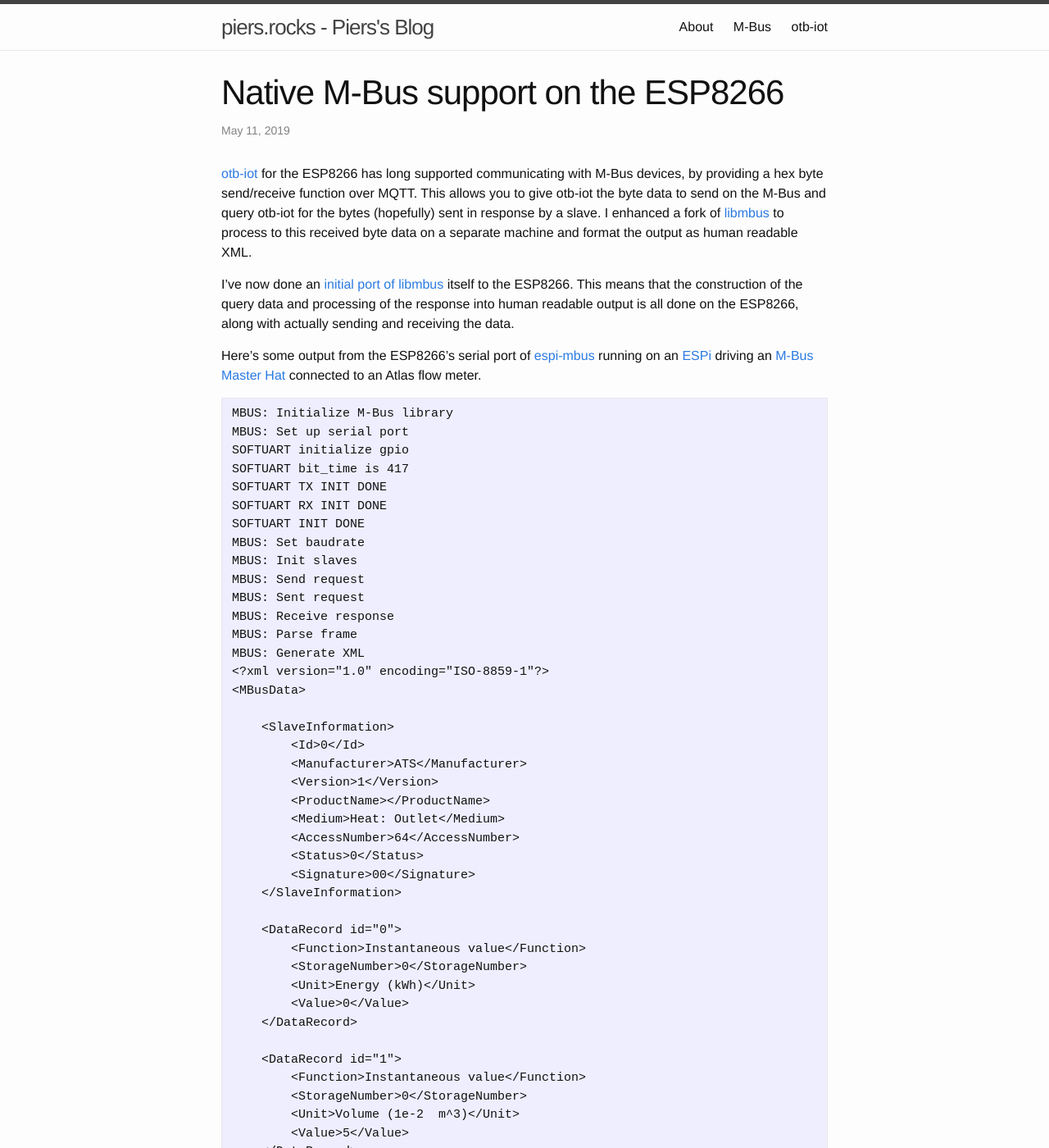
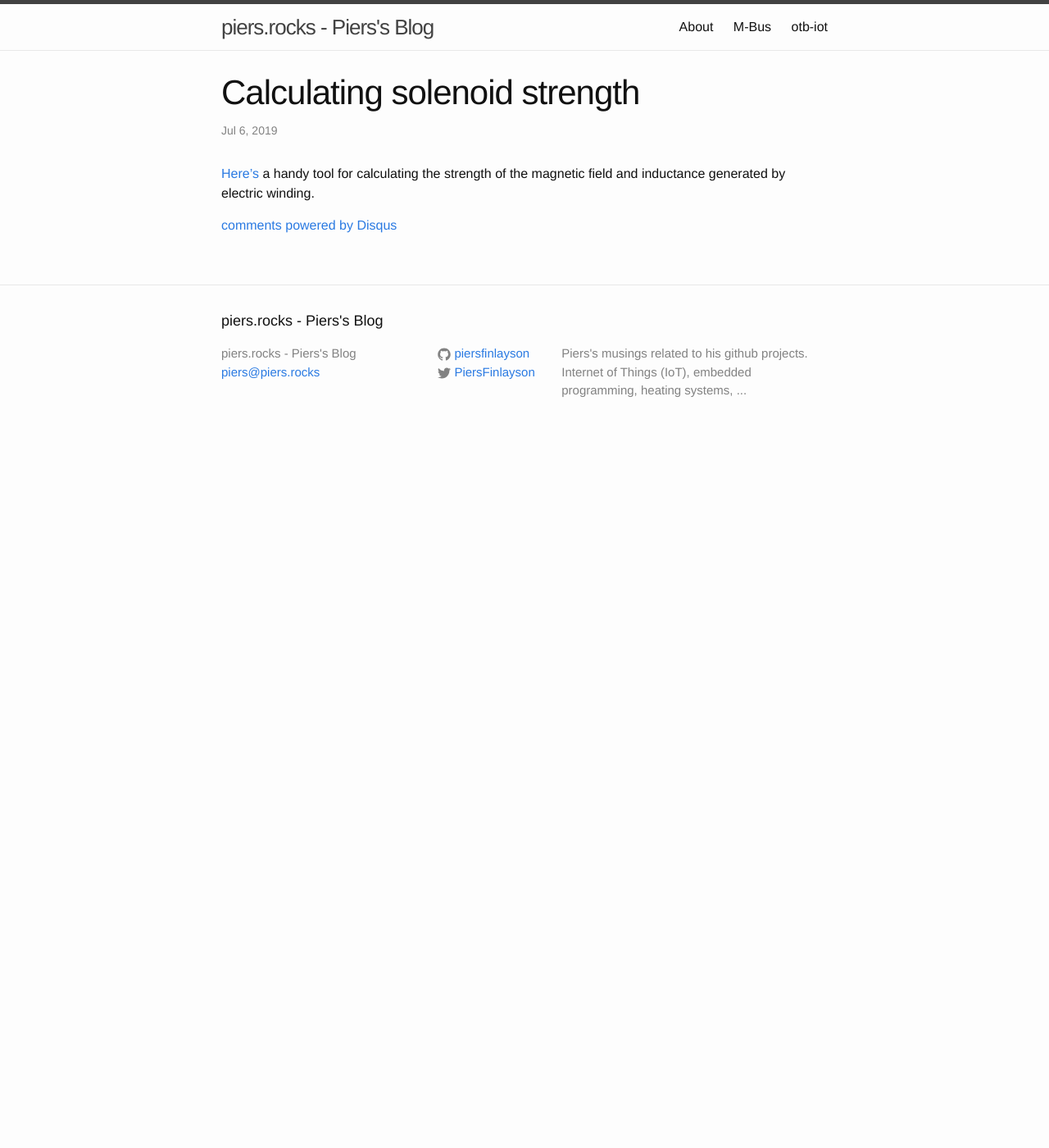
Before and after one commit to piersfinlayson/piersfinlayson.github.io, a Jekyll site: the page built from _posts/2019-07-06-calculating-solenoid-strength.markdown, in a window 1280 px wide and 1400 px high. Shown: the whole window at 82% size. Built offline with Jekyll 4.4.1, drawn with Linux system fonts in a browser that asks for light colours; comment, search, counter and statistics services are not loaded; some of the changed text lies outside the part shown.

Commit message:
add solenoid calc

````diff
--- a/_posts/2019-07-06-calculating-solenoid-strength.markdown
+++ b/_posts/2019-07-06-calculating-solenoid-strength.markdown
@@ -1,117 +1,8 @@
 ---
 layout: post
-title:  "Native M-Bus support on the ESP8266"
-date:   2019-05-11 12:57 +0100
-tags:   esp8266 mbus m-bus libmbus
+title:  "Calculating solenoid strength"
+date:   2019-07-06 10:57 +0100
+tags:   gfa solenoid inductance
 ---
 
-[otb-iot](https://otb-iot.readthedocs.io/en/latest/mbus.html) for the ESP8266 has long supported communicating with M-Bus devices, by providing a hex byte send/receive function over MQTT.  This allows you to give otb-iot the byte data to send on the M-Bus and query otb-iot for the bytes (hopefully) sent in response by a slave.  I enhanced a fork of [libmbus](https://github.com/piersfinlayson/libmbus) to process to this received byte data on a separate machine and format the output as human readable XML.
-
-I've now done an [initial port of libmbus](https://github.com/packom/espi-mbus) itself to the ESP8266.  This means that the construction of the query data and processing of the response into human readable output is all done on the ESP8266, along with actually sending and receiving the data.
-
-Here's some output from the ESP8266's serial port of [espi-mbus](https://github.com/packom/espi-mbus) running on an [ESPi](https://piers.rocks/2019/05/07/introducing-the-ESPi.html) driving an [M-Bus Master Hat](https://www.packom.net/m-bus-master-hat/) connected to an Atlas flow meter.
-
-```
-MBUS: Initialize M-Bus library
-MBUS: Set up serial port
-SOFTUART initialize gpio
-SOFTUART bit_time is 417
-SOFTUART TX INIT DONE
-SOFTUART RX INIT DONE
-SOFTUART INIT DONE
-MBUS: Set baudrate
-MBUS: Init slaves
-MBUS: Send request
-MBUS: Sent request
-MBUS: Receive response
-MBUS: Parse frame
-MBUS: Generate XML
-<?xml version="1.0" encoding="ISO-8859-1"?>
-<MBusData>
-
-    <SlaveInformation>
-        <Id>0</Id>
-        <Manufacturer>ATS</Manufacturer>
-        <Version>1</Version>
-        <ProductName></ProductName>
-        <Medium>Heat: Outlet</Medium>
-        <AccessNumber>64</AccessNumber>
-        <Status>0</Status>
-        <Signature>00</Signature>
-    </SlaveInformation>
-
-    <DataRecord id="0">
-        <Function>Instantaneous value</Function>
-        <StorageNumber>0</StorageNumber>
-        <Unit>Energy (kWh)</Unit>
-        <Value>0</Value>
-    </DataRecord>
-
-    <DataRecord id="1">
-        <Function>Instantaneous value</Function>
-        <StorageNumber>0</StorageNumber>
-        <Unit>Volume (1e-2  m^3)</Unit>
-        <Value>5</Value>
-    </DataRecord>
-
-    <DataRecord id="2">
-        <Function>Instantaneous value</Function>
-        <StorageNumber>0</StorageNumber>
-        <Unit>On time (hours)</Unit>
-        <Value>32312</Value>
-    </DataRecord>
-
-    <DataRecord id="3">
-        <Function>Instantaneous value</Function>
-        <StorageNumber>0</StorageNumber>
-        <Unit>Power (kW)</Unit>
-        <Value>1</Value>
-    </DataRecord>
-
-    <DataRecord id="4">
-        <Function>Instantaneous value</Function>
-        <StorageNumber>0</StorageNumber>
-        <Unit>Volume flow (m m^3/h)</Unit>
-        <Value>0</Value>
-    </DataRecord>
-
-    <DataRecord id="5">
-        <Function>Instantaneous value</Function>
-        <StorageNumber>0</StorageNumber>
-        <Unit>Flow temperature (1e-2 deg C)</Unit>
-        <Value>1</Value>
-    </DataRecord>
-
-    <DataRecord id="6">
-        <Function>Instantaneous value</Function>
-        <StorageNumber>0</StorageNumber>
-        <Unit>Return temperature (1e-2 deg C)</Unit>
-        <Value>1</Value>
-    </DataRecord>
-
-    <DataRecord id="7">
-        <Function>Instantaneous value</Function>
-        <StorageNumber>0</StorageNumber>
-        <Unit>Temperature Difference (1e-2  deg C)</Unit>
-        <Value>1</Value>
-    </DataRecord>
-
-    <DataRecord id="8">
-        <Function>Instantaneous value</Function>
-        <StorageNumber>1</StorageNumber>
-        <Unit>Time Point (date)</Unit>
-        <Value>2019-5-8</Value>
-    </DataRecord>
-
-</MBusData>
-```
-
-The port is fairly rough and ready at the moment, with various limitations:
-
-* Lots of large statically allocated _and_ dynamically allocated buffers are used by libmbus, meaning it won't co-exist nicely with other RAM hungry applications.
-
-* Doesn't handle sensible formatting of times/dates as there's no native time support in the ESP8266.
-
-* Various other XML output formatting issues (as the ESP8266 SDK doesn't support as rich C format specifiers as other platforms).
-
-* I've found various places (bugs) in libmbus where it's returning and using stack buffers further up the stack.
+[Here's](http://www.calctool.org/CALC/phys/electromagnetism/solenoid) a handy tool for calculating the strength of the magnetic field and inductance generated by electric winding.
````
